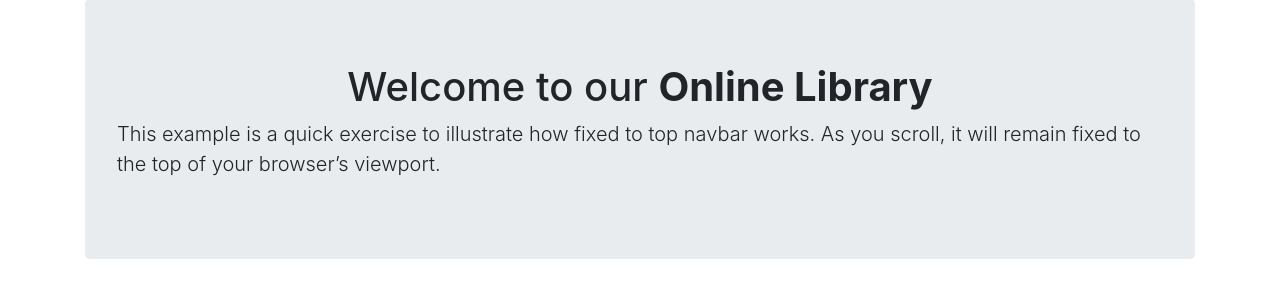
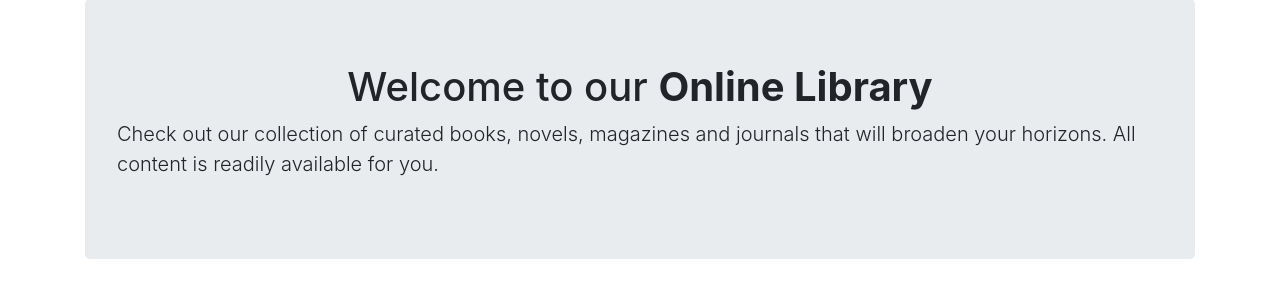
Before and after one commit to prageethps/Group-Project, a Django app: page / in a window 1280 px wide. Shown: the part 906-1195 px from the top of the page. Run offline with Django 4.2, Linux system fonts and the light colour scheme.

Commit message:
Update home.html

```diff
--- a/LibraryManagement/src/librarymgmt/templates/home.html
+++ b/LibraryManagement/src/librarymgmt/templates/home.html
@@ -73,7 +73,7 @@
   <div class="col-12 jumbotron" style="width: 100%;">
   <div class="continer"><h1 class="text-center">Welcome to our <b>Online Library</b></h1></div>
 
-    <p class="lead">This example is a quick exercise to illustrate how fixed to top navbar works. As you scroll, it will remain fixed to the top of your browser’s viewport.</p>
+    <p class="lead">Check out our collection of curated books, novels, magazines and journals that will broaden your horizons. All content is readily available for you.</p>
 
   </div>
 
@@ -85,7 +85,7 @@
           <img class="card-img-top" src="https://m.media-amazon.com/images/I/51vbhfNA0+L.jpg" alt="Card image cap">
           <div class="card-body">
             <h5 class="card-title">Book Title:Harry Potter</h5>
-            <p class="card-text">para</p>
+            <p class="card-text"></p>
             <a href="/list_item" class="btn btn-success">Browse More</a>
           </div>
         </div>
@@ -93,10 +93,10 @@
 
       <div class="col-4">
         <div class="card" style="width: 18rem;">
-          <img class="card-img-top" src="https://static.insales-cdn.com/images/products/1/6760/171072104/large_244946975a3a4260021646fdefae7aee.jpeg" alt="Card image cap">
+          <img class="card-img-top" src="https://store.goodreads.lk/wp-content/uploads/2020/07/9781408855652.jpg" alt="Card image cap">
           <div class="card-body">
             <h5 class="card-title">Book Title:Harry Potter</h5>
-            <p class="card-text">para</p>
+            <p class="card-text"></p>
             <a href="/list_item" class="btn btn-success">Browse More</a>
           </div>
         </div>
@@ -107,7 +107,7 @@
           <img class="card-img-top" src="http://prodimage.images-bn.com/pimages/9780439136365_p0_v1_s1200x630.jpg" alt="Card image cap">
           <div class="card-body">
             <h5 class="card-title">Book Title:Harry Potter</h5>
-            <p class="card-text">para</p>
+            <p class="card-text"></p>
             <a href="/list_item" class="btn btn-success">Browse More</a>
           </div>
         </div>
```
